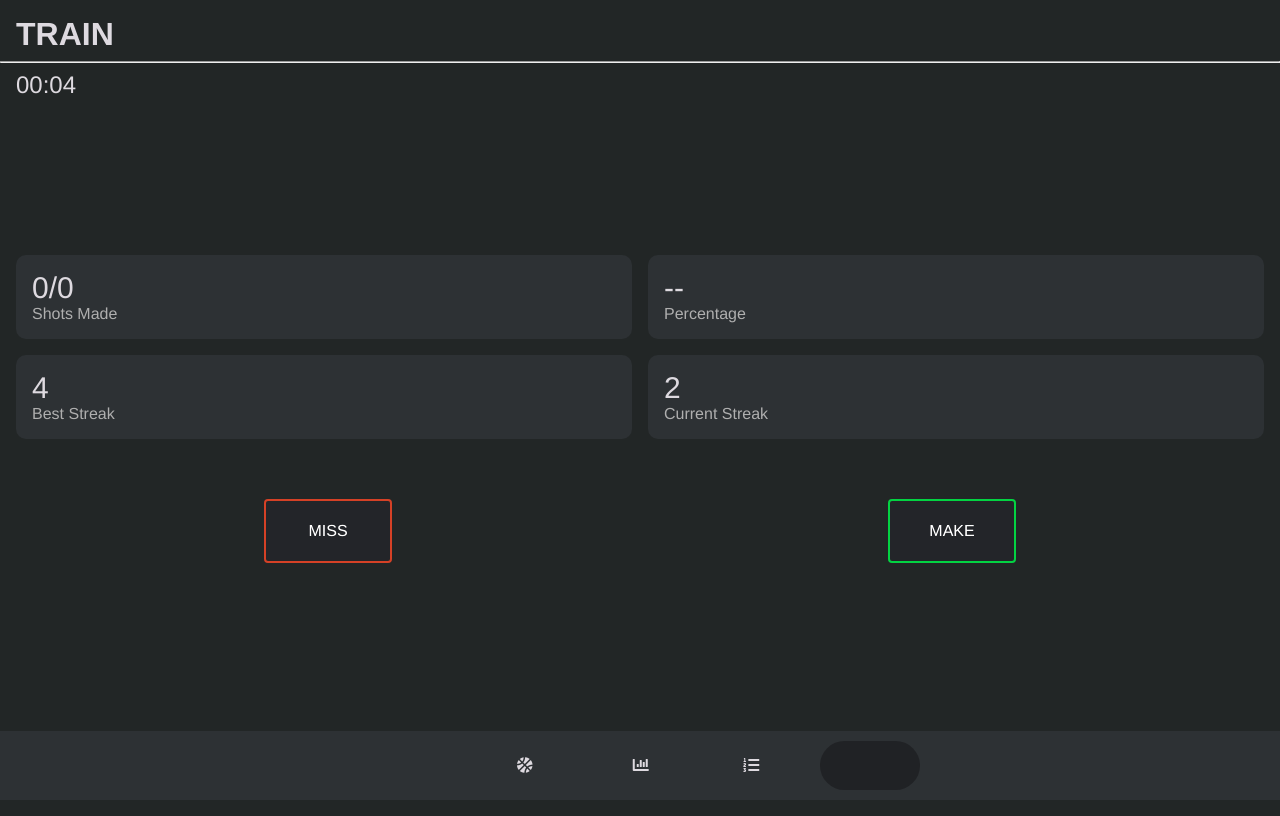
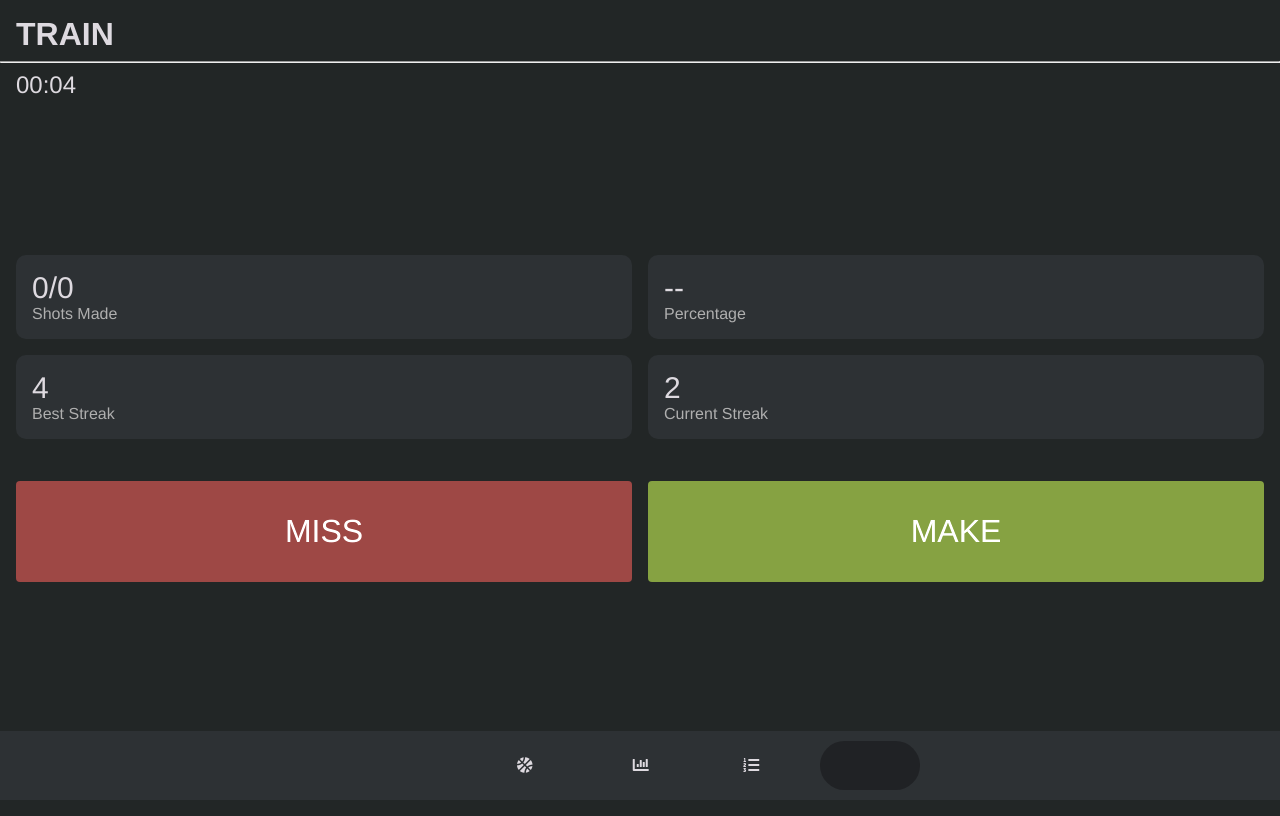
Before and after one commit to jaredami/shot-tracker, a React (Create React App) app: page / in a window 1280 px wide. Shown: the top 816 px of the page. Built offline with nearby package versions, Linux system fonts and the light colour scheme.

Commit message:
Style make-miss buttons

```diff
--- a/src/components/Session.css
+++ b/src/components/Session.css
@@ -42,7 +42,6 @@
   background: var(--background-secondary);
   border-radius: 10px;
   padding: 1rem;
-  width: auto;
   justify-self: stretch;
   display: flex;
   flex-direction: column;
@@ -56,31 +55,32 @@
   color: var(--light-gray);
 }
 
-.make-miss {
+.make-miss-container {
   display: grid;
   grid-template-columns: 1fr 1fr;
   grid-template-rows: 1fr;
-  gap: 0px 0px;
+  gap: 1rem;
   grid-template-areas: ". .";
   grid-area: make-miss;
   place-items: center;
 }
 
 .make-miss-btn {
-  width: 8rem;
-  height: 4rem;
+  justify-self: stretch;
+  padding-top: 2rem;
+  padding-bottom: 2rem;
   background: #202225;
-  border: 2px solid #f5f5f5;
+  border: none;
   border-radius: 4px;
   color: #f5f5f5;
   filter: brightness(110%);
-  font-size: 1rem;
+  font-size: 2rem;
 }
 .miss-btn {
-  border-color: #c23b23;
+  background: var(--red);
 }
 .make-btn {
-  border-color: #03c03c;
+  background: var(--green);
 }
 
 .session-stat {
--- a/src/components/Session.js
+++ b/src/components/Session.js
@@ -67,7 +67,7 @@ export default function Session(props) {
           <p className="stat-label">Current Streak</p>
         </div>
       </div>
-      <div className="make-miss">
+      <div className="make-miss-container">
         <button className="make-miss-btn miss-btn" onClick={() => handleMiss()}>
           MISS
         </button>
```
